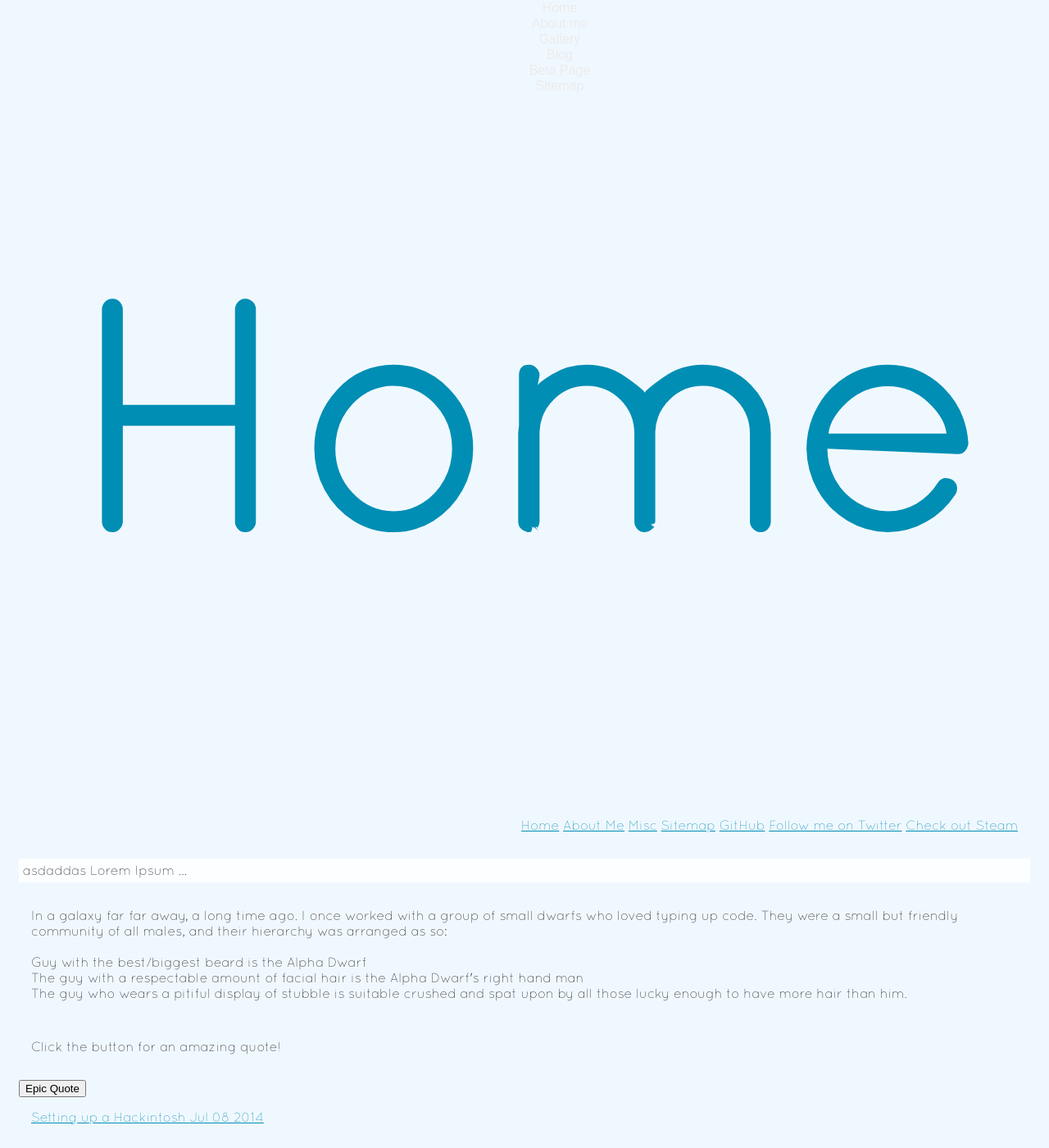
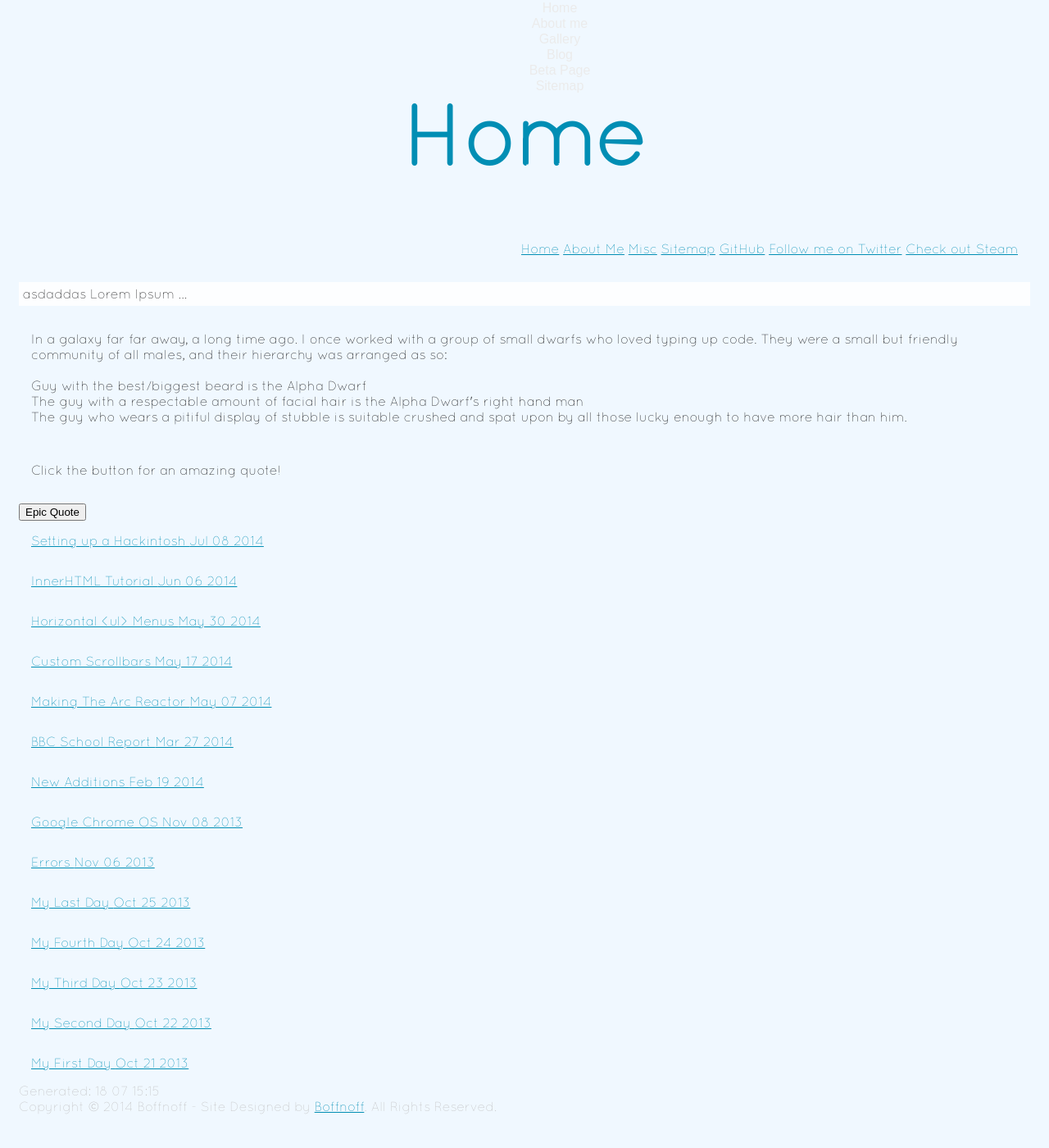
Before and after one commit to boffnoff/boffnoff.github.com, a Jekyll site: the page built from index.html, in a window 1280 px wide and 1400 px high. Shown: the whole window at 82% size. Built offline with Jekyll 4.4.1, drawn with Linux system fonts in a browser that asks for light colours.

Commit message:
resized <h1> to viewport

```diff
--- a/css/index.css
+++ b/css/index.css
@@ -87,7 +87,7 @@ body {
   text-align:center;
   color: #008EB4;
  /* font-size: 70px;*/
-  font-size: 30vw;
+  font-size: 8vw;
   }
 
 @font-face {
```
